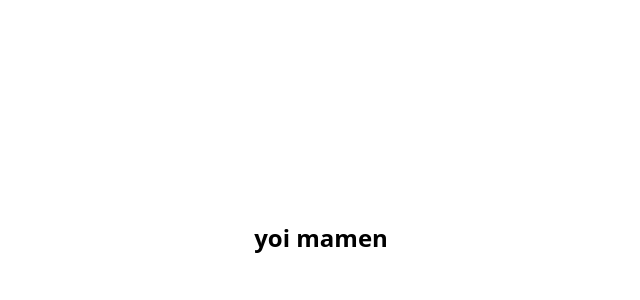
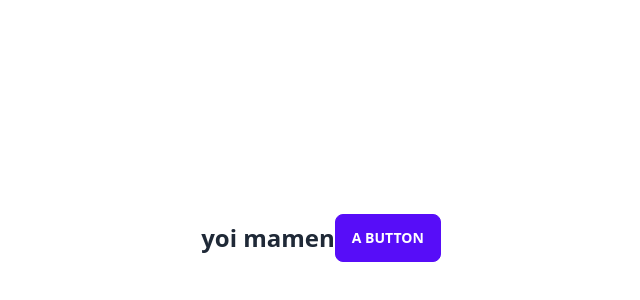
Before and after one commit to aliasjupleks/kulyah, a Next.js app: page /main in a window 1280 px wide. Shown: the part 162-462 px from the top of the page, without its empty margins (319-959 px from the left). Built offline with nearby package versions, Linux system fonts and the light colour scheme.

Commit message:
feat: add daisiUI n its config (no theme)

```diff
--- a/package.json
+++ b/package.json
@@ -9,6 +9,7 @@
     "lint": "next lint"
   },
   "dependencies": {
+    "daisyui": "^1.16.0",
     "next": "12.0.1",
     "react": "17.0.2",
     "react-dom": "17.0.2"
--- a/pages/main.js
+++ b/pages/main.js
@@ -4,6 +4,7 @@ export default function Homepage() {
       <span className="font-bold text-2xl">
         yoi mamen
       </span>
+      <button className="btn btn-primary">a button</button>
     </div>
   )
 }
--- a/tailwind.config.js
+++ b/tailwind.config.js
@@ -7,5 +7,10 @@ module.exports = {
   variants: {
     extend: {},
   },
-  plugins: [],
+  plugins: [
+    require('daisyui'),
+  ],
+  daisyui: {
+    themes: false,
+  },
 }
```
Also changed, not shown: 1 other file (tests, documents, lock files or other folders).
